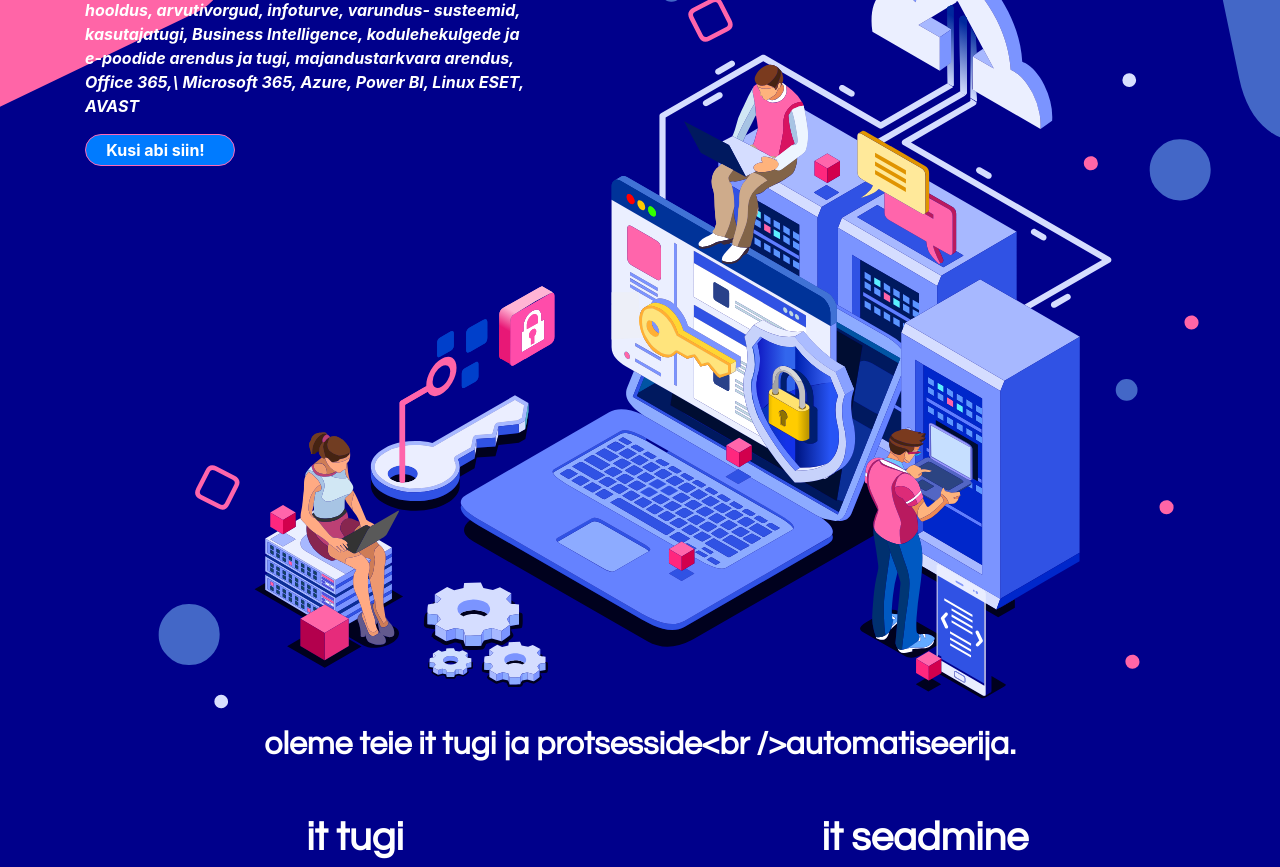
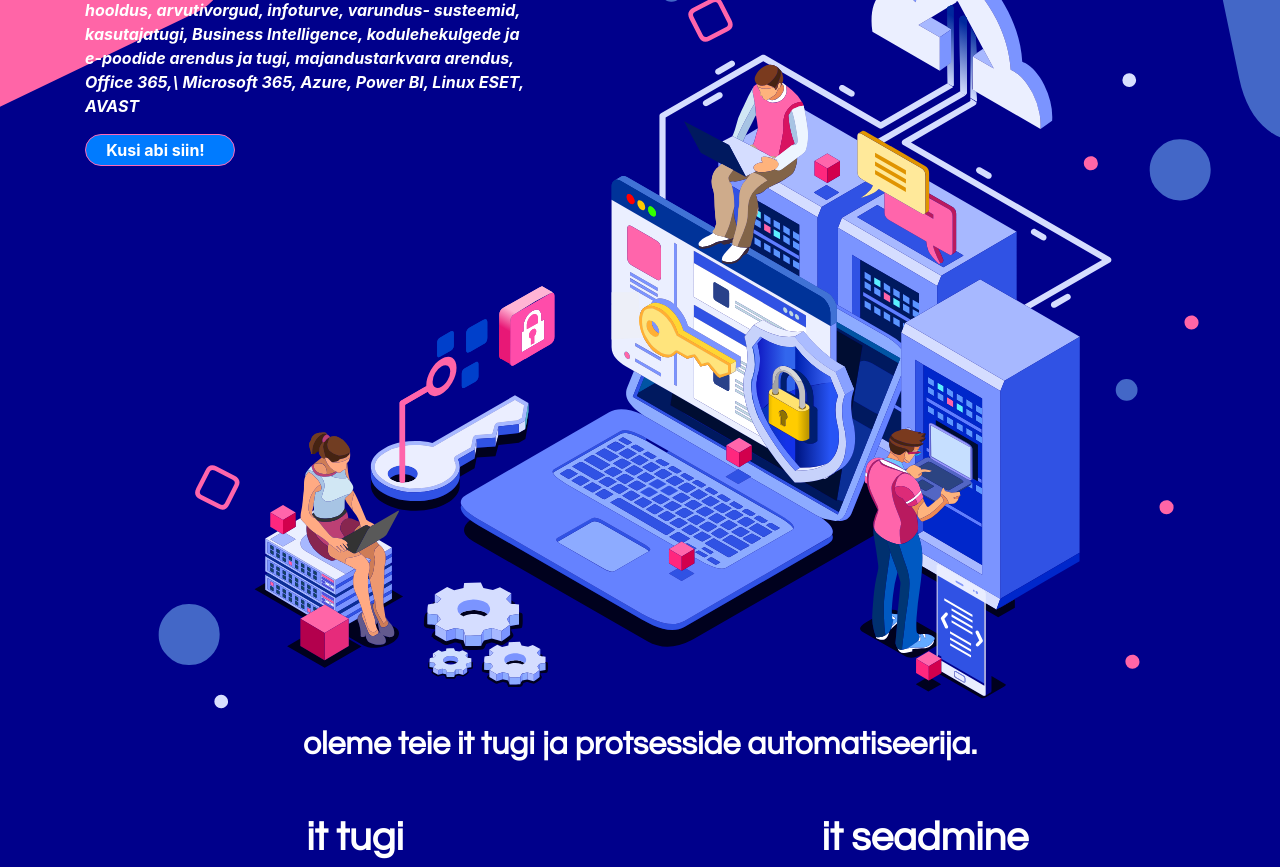
Before and after one commit to Arvutiamblik/amblik, a Gatsby site: page / in a window 1280 px wide. Shown: the part 122-989 px from the top of the page. Built offline with nearby package versions, Linux system fonts and the light colour scheme; Gatsby itself is replaced by a stand-in of ours.

Commit message:
Update Main page Estonian “main-page-et-1”

```diff
--- a/src/content/pages/main-page-et-1.md
+++ b/src/content/pages/main-page-et-1.md
@@ -10,7 +10,7 @@ TopDescription:
     Intelligence,  kodulehekulgede ja e-poodide arendus ja tugi,
         majandustarkvara arendus, Office 365,\
           Microsoft 365, Azure, Power BI, Linux    ESET, AVAST
-heading: oleme teie it tugi ja protsesside<br />automatiseerija.
+heading: oleme teie it tugi ja protsesside automatiseerija.
 intro:
   blurbs:
     - blockDescription: "Pilvelahendused, IT haldus, IT-susteemide<br />\rulesehitus <br />\r\nja hooldus, arvutivorgud, infoturve, varundus-\rsusteemid, kasutajatugi,     Business Intelligence,\r kodulehekulgede ja e-poodide arendus ja tugi,\r\nmajandustarkvara arendus, Office 365,\r Microsoft 365, Azure, Power BI, Linux\r ESET, AVAST"
```
